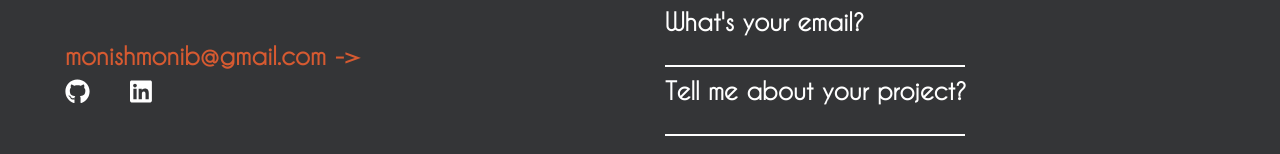
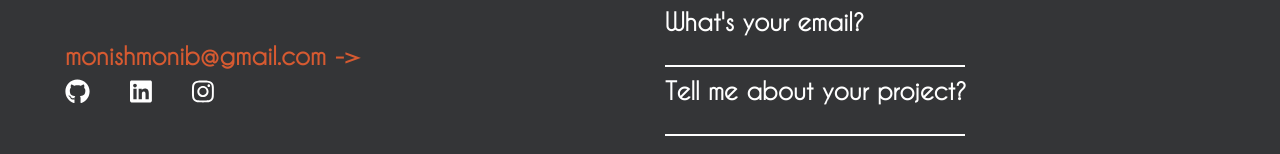
Before and after one commit to bmonish/react-portfolio, a React (Create React App) app: page / in a window 1280 px wide. Shown: the part 1983-2137 px from the top of the page. Built offline with nearby package versions, Linux system fonts and the light colour scheme.

Commit message:
Added Instagram to Footer

```diff
--- a/src/components/Contact.js
+++ b/src/components/Contact.js
@@ -48,6 +48,17 @@ function Contact() {
                 icon={["fab", "linkedin"]}
               />
             </a>
+            <a
+              aria-label="Monish Instagram"
+              href="https://www.instagram.com/monish.codes/"
+              target="_blank"
+              rel="noreferrer"
+            >
+              <FontAwesomeIcon
+                className="contact__icons"
+                icon={["fab", "instagram"]}
+              />
+            </a>
           </div>
           <div className="contact__right">
             <p className="contact__header">
```
